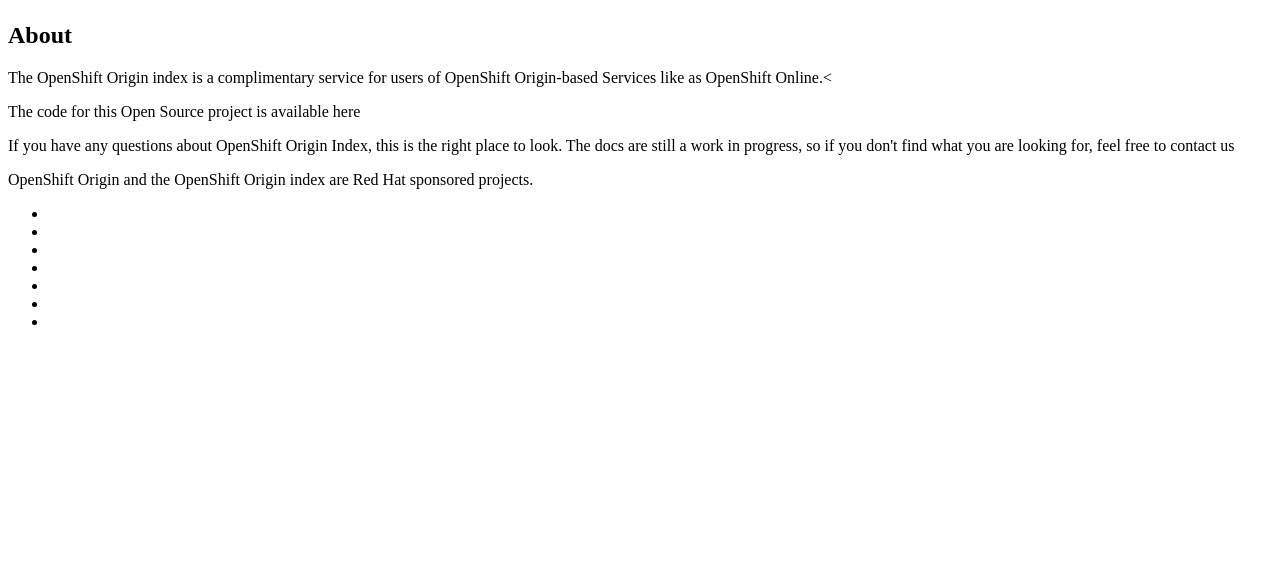
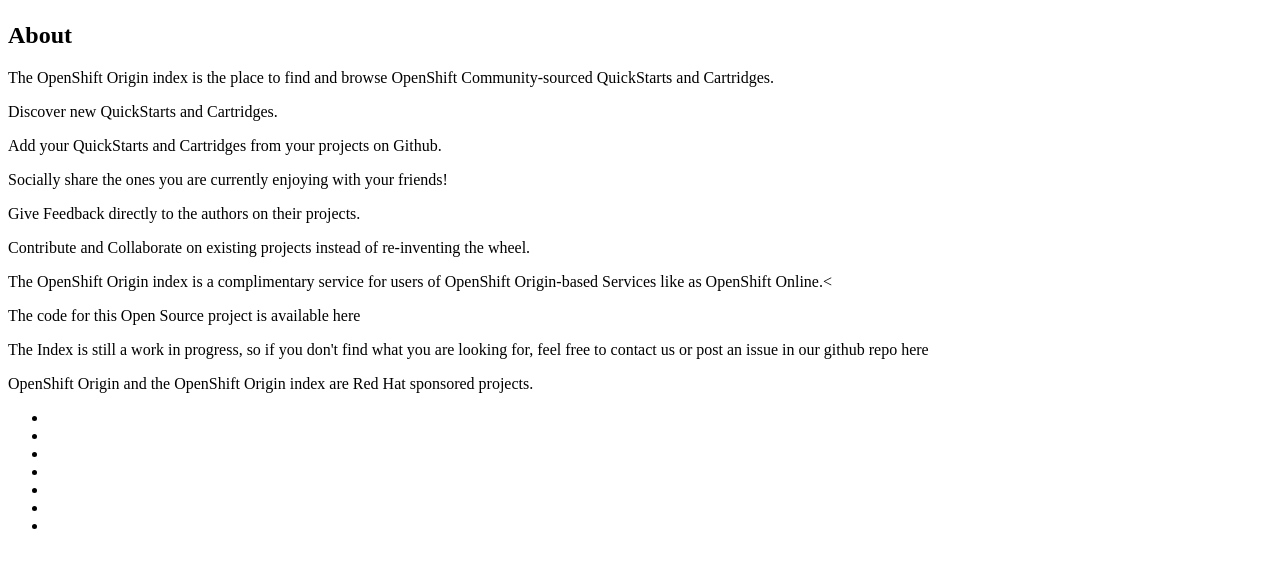
Before and after one commit to openshift/oo-index, a Flask app: template wsgi/templates/about.html in a window 1280 px wide. Shown: the part 221-800 px from the top of the page. Run offline with Flask 2, Linux system fonts and the light colour scheme; the template is opened without the code that fills it, so the values that code supplies are empty.

Commit message:
about page content added

```diff
--- a/wsgi/templates/about.html
+++ b/wsgi/templates/about.html
@@ -6,9 +6,16 @@
 
 <div class="shadow white-background padding-30">
 <h2>About</h2>
+<p>The OpenShift Origin index is the place to find and browse OpenShift Community-sourced QuickStarts and Cartridges.
+
+<p>Discover new QuickStarts and Cartridges.</p>
+<p>Add your QuickStarts and Cartridges from your projects on Github.</p>
+<p>Socially share the ones you are currently enjoying with your friends!</p>
+<p>Give Feedback directly to the authors on their projects.</p>
+<p>Contribute and Collaborate on existing projects instead of re-inventing the wheel.</p>
 <p>The OpenShift Origin index is a complimentary service for users of OpenShift Origin-based Services like as OpenShift Online.<</p>
 <p>The code for this Open Source project is available here</p>
-<p>If you have any questions about OpenShift Origin Index, this is the right place to look. The docs are still a work in progress, so if you don't find what you are looking for, feel free to contact us</p>
+<p>The Index is still a work in progress, so if you don't find what you are looking for, feel free to contact us or post an issue in our github repo here</p>
 
 </div>
 
```
